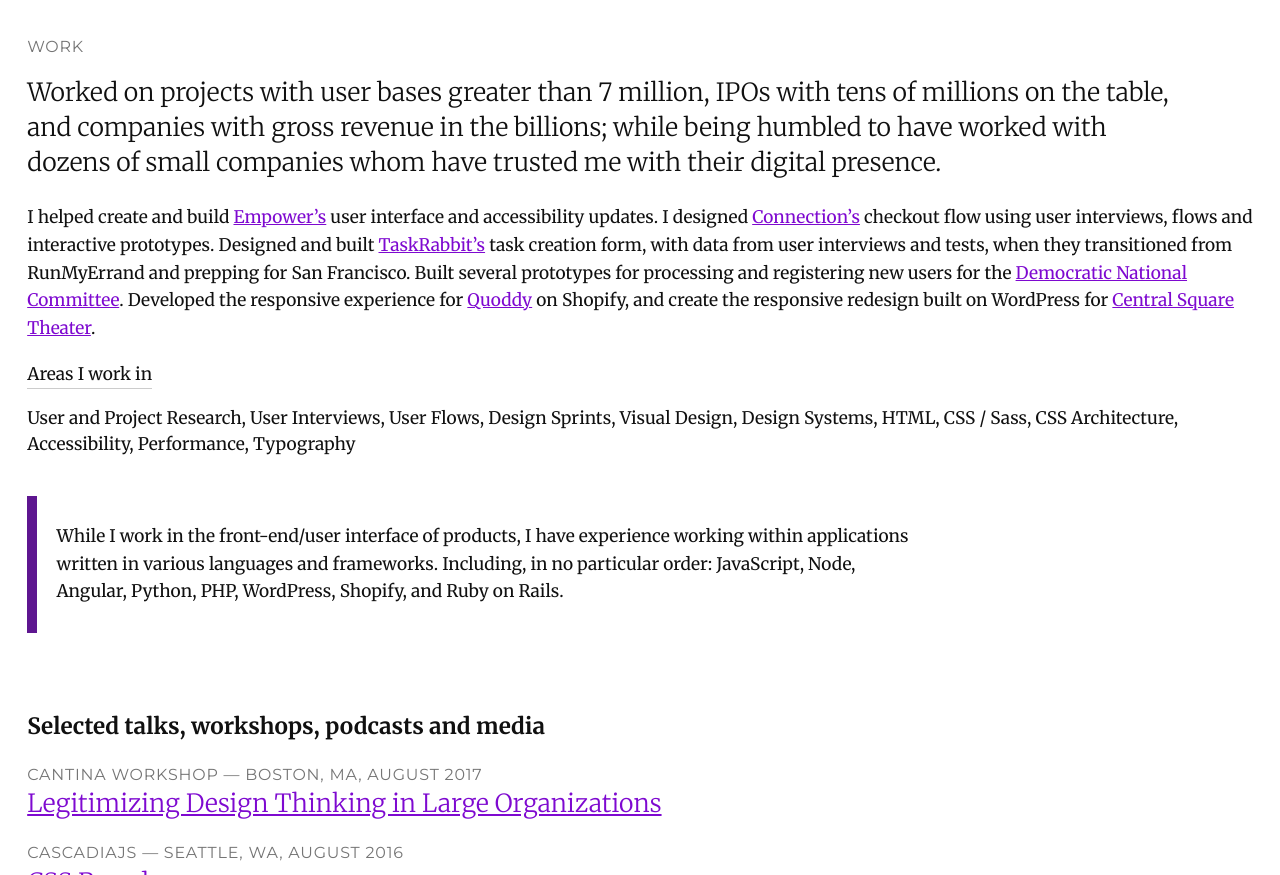
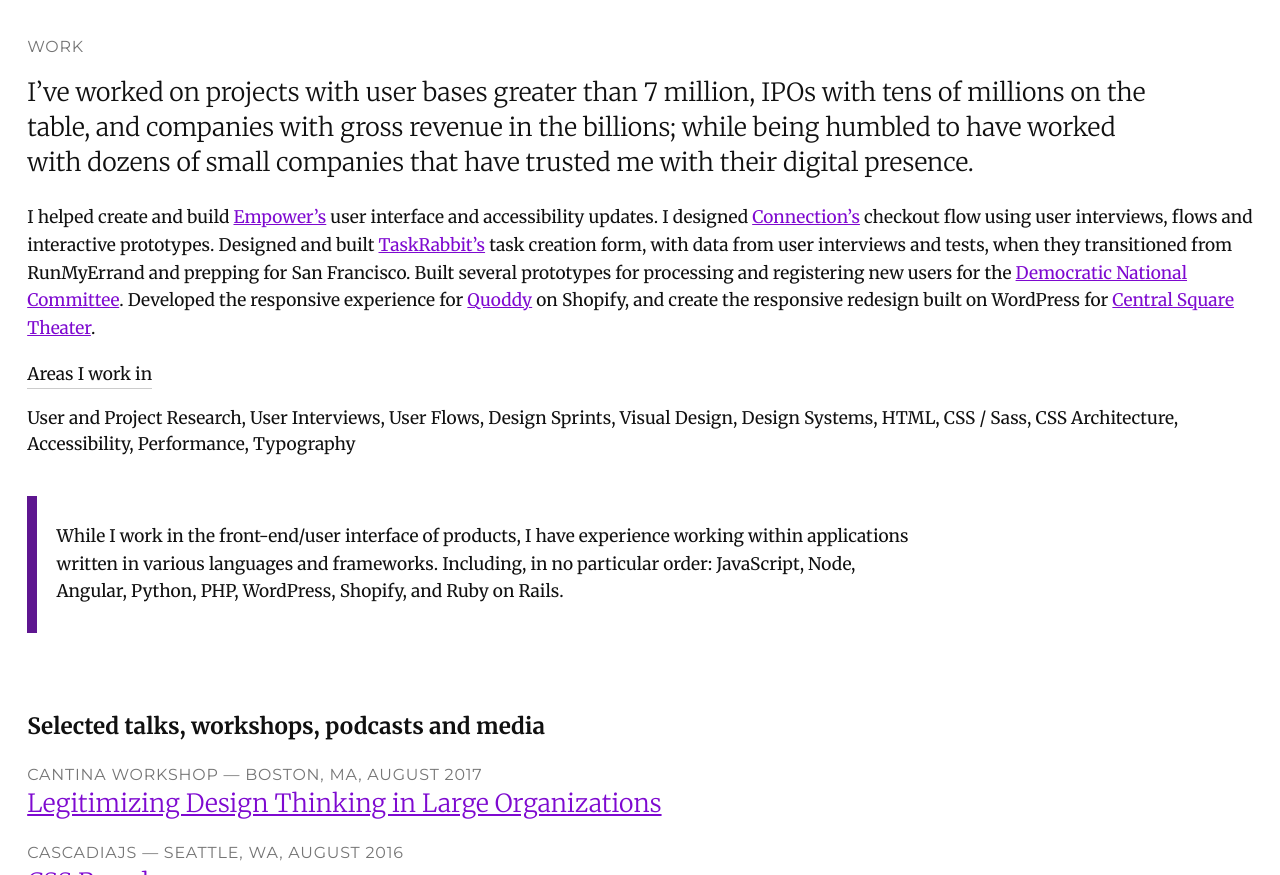
Before and after one commit to mkivikoski/mikekivikoski, a website: page index.html in a window 1280 px wide. Shown: the part 1126-2001 px from the top of the page. Drawn offline with Linux system fonts and the light colour scheme.

Commit message:
update title of work section

```diff
--- a/index.html
+++ b/index.html
@@ -79,7 +79,7 @@
 
     <section class="work-💻">
       <h5 class="headline--minor">Work</h5>
-      <h3 class="headline--major">Worked on projects with user bases greater than 7 million, IPOs with tens of millions on the table, and companies with gross revenue in the billions; while being humbled to have worked with dozens of small companies whom have trusted me with their digital presence. </h3>
+      <h3 class="headline--major">I&rsquo;ve worked on projects with user bases greater than 7 million, IPOs with tens of millions on the table, and companies with gross revenue in the billions; while being humbled to have worked with dozens of small companies that have trusted me with their digital presence. </h3>
 
       <p>
         I helped create and build <a href="https://participant.empower-retirement.com/participant/#/login" title="Empower, 401k Retirement plan">Empower&rsquo;s</a> user interface and accessibility updates.
```
